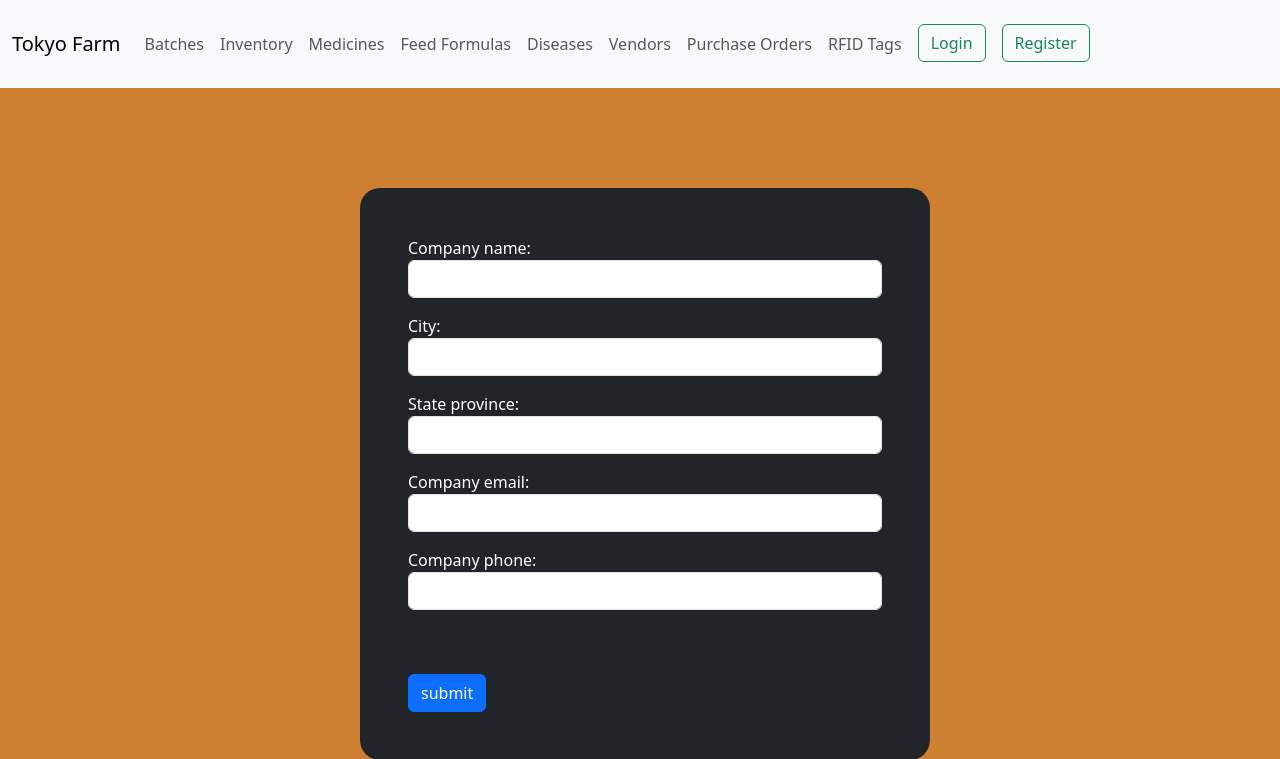
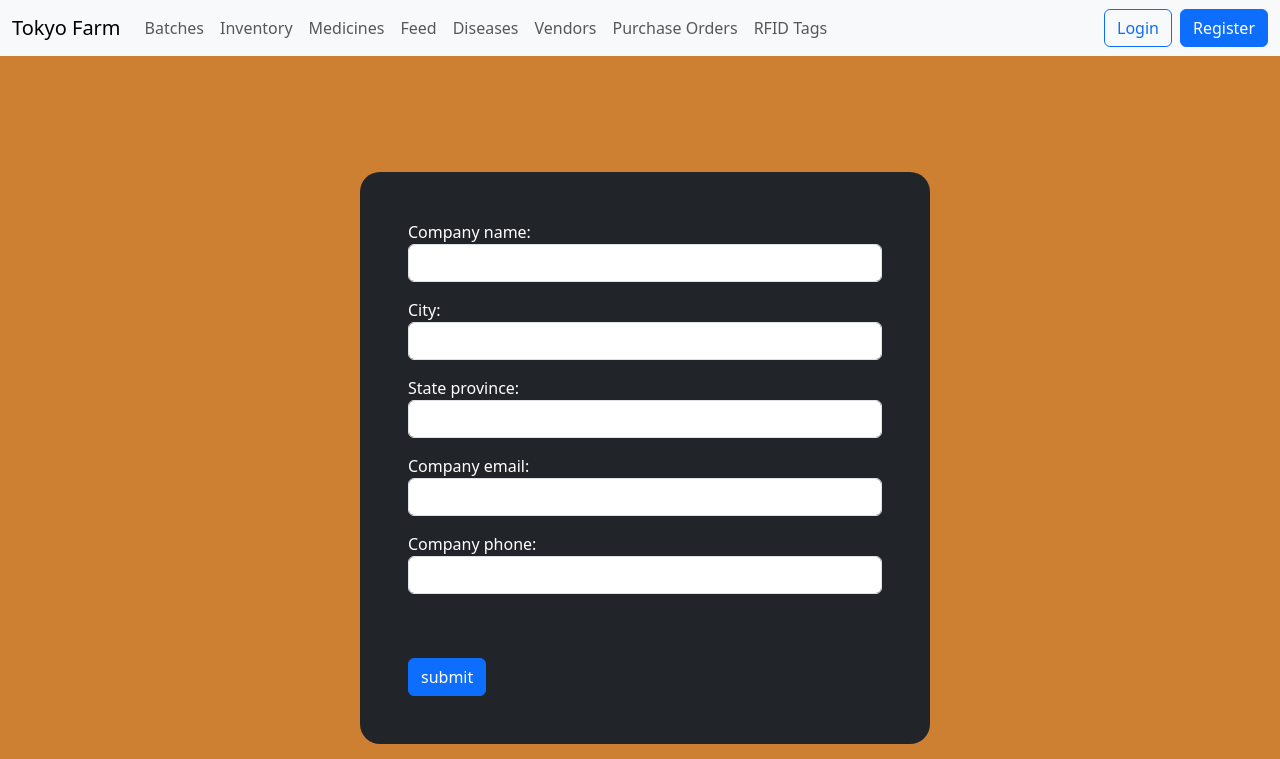
Before and after one commit to Nasrullahraffi/poultry_site, a Django app: page /sign in a window 1280 px wide. Shown: the top 759 px of the page. Run offline with Django 5.2, Linux system fonts and the light colour scheme.

```diff
--- a/major/templates/base.html
+++ b/major/templates/base.html
@@ -9,58 +9,36 @@
     {% endblock title %} </title>
 
     <link rel="stylesheet" href="https://cdn.jsdelivr.net/npm/bootstrap@5.3.3/dist/css/bootstrap.min.css">
-    <link rel="stylesheet" href="{% static "major/style.css" %}">
+    <link rel="stylesheet" href="{% static 'major/style.css' %}">
 
 </head>
 <body>
             {% comment %} Start Nave bar  {% endcomment %}
 
 
-    <nav class="navbar navbar-expand-lg bg-body-tertiary">
-        <div class="container-fluid pt-3 pb-3">
+    <nav class="navbar navbar-expand-lg navbar-light bg-light mb-3">
+        <div class="container-fluid">
             <a class="navbar-brand" href="{% url 'major:home' %}">Tokyo Farm</a>
-          <button class="navbar-toggler" type="button" data-bs-toggle="collapse" data-bs-target="#navbarSupportedContent" aria-controls="navbarSupportedContent" aria-expanded="false" aria-label="Toggle navigation">
+            <button class="navbar-toggler" type="button" data-bs-toggle="collapse" data-bs-target="#mainNav" aria-controls="mainNav" aria-expanded="false" aria-label="Toggle navigation">
                 <span class="navbar-toggler-icon"></span>
             </button>
-          <div class="collapse navbar-collapse" id="navbarSupportedContent">
+            <div class="collapse navbar-collapse" id="mainNav">
                 <ul class="navbar-nav me-auto mb-2 mb-lg-0">
-              <!-- Example links updated to namespaced versions -->
-              <li class="nav-item">
-                <a class="nav-link" href="{% url 'products:batch_list' %}">Batches</a>
-              </li>
-              <li class="nav-item">
-                <a class="nav-link" href="{% url 'products:inventory_list' %}">Inventory</a>
-              </li>
-              <li class="nav-item">
-                <a class="nav-link" href="{% url 'products:medicine_list' %}">Medicines</a>
-              </li>
-              <li class="nav-item">
-                <a class="nav-link" href="{% url 'products:feed_formula_list' %}">Feed Formulas</a>
-              </li>
-              <li class="nav-item">
-                <a class="nav-link" href="{% url 'products:disease_catalog_list' %}">Diseases</a>
-              </li>
-              <li class="nav-item">
-                <a class="nav-link" href="{% url 'products:vendor_list' %}">Vendors</a>
-              </li>
-              <li class="nav-item">
-                <a class="nav-link" href="{% url 'products:purchase_order_list' %}">Purchase Orders</a>
-              </li>
-              <li class="nav-item">
-                <a class="nav-link" href="{% url 'products:rfid_tag_list' %}">RFID Tags</a>
-              </li>
+                    <li class="nav-item"><a class="nav-link" href="{% url 'products:batch_list' %}">Batches</a></li>
+                    <li class="nav-item"><a class="nav-link" href="{% url 'products:inventory_list' %}">Inventory</a></li>
+                    <li class="nav-item"><a class="nav-link" href="{% url 'products:medicine_list' %}">Medicines</a></li>
+                    <li class="nav-item"><a class="nav-link" href="{% url 'products:feed_formula_list' %}">Feed</a></li>
+                    <li class="nav-item"><a class="nav-link" href="{% url 'products:disease_catalog_list' %}">Diseases</a></li>
+                    <li class="nav-item"><a class="nav-link" href="{% url 'products:vendor_list' %}">Vendors</a></li>
+                    <li class="nav-item"><a class="nav-link" href="{% url 'products:purchase_order_list' %}">Purchase Orders</a></li>
+                    <li class="nav-item"><a class="nav-link" href="{% url 'products:rfid_tag_list' %}">RFID Tags</a></li>
+                </ul>
+                <ul class="navbar-nav mb-2 mb-lg-0">
                     {% if request.user.is_authenticated %}
-              <li class="nav-item">
-                <a class="btn btn-outline-success" href="{% url 'company:logout' %}">Logout</a>
-              </li>
+                        <li class="nav-item"><a class="btn btn-outline-success" href="{% url 'company:logout' %}">Logout</a></li>
                     {% else %}
-              <li class="nav-item mx-2" >
-                <a class="btn btn-outline-success" href="{% url 'company:login' %}" >Login</a>
-              </li>
-
-              <li class="nav-item mx-2">
-                <a class="btn btn-outline-success" href="{% url 'company:CompanyReg' %}" >Register</a>
-              </li>
+                        <li class="nav-item me-2"><a class="btn btn-outline-primary" href="{% url 'company:login' %}">Login</a></li>
+                        <li class="nav-item"><a class="btn btn-primary" href="{% url 'company:CompanyReg' %}">Register</a></li>
                     {% endif %}
                 </ul>
             </div>
```
Lines whose indentation alone changed are shown as unchanged.
